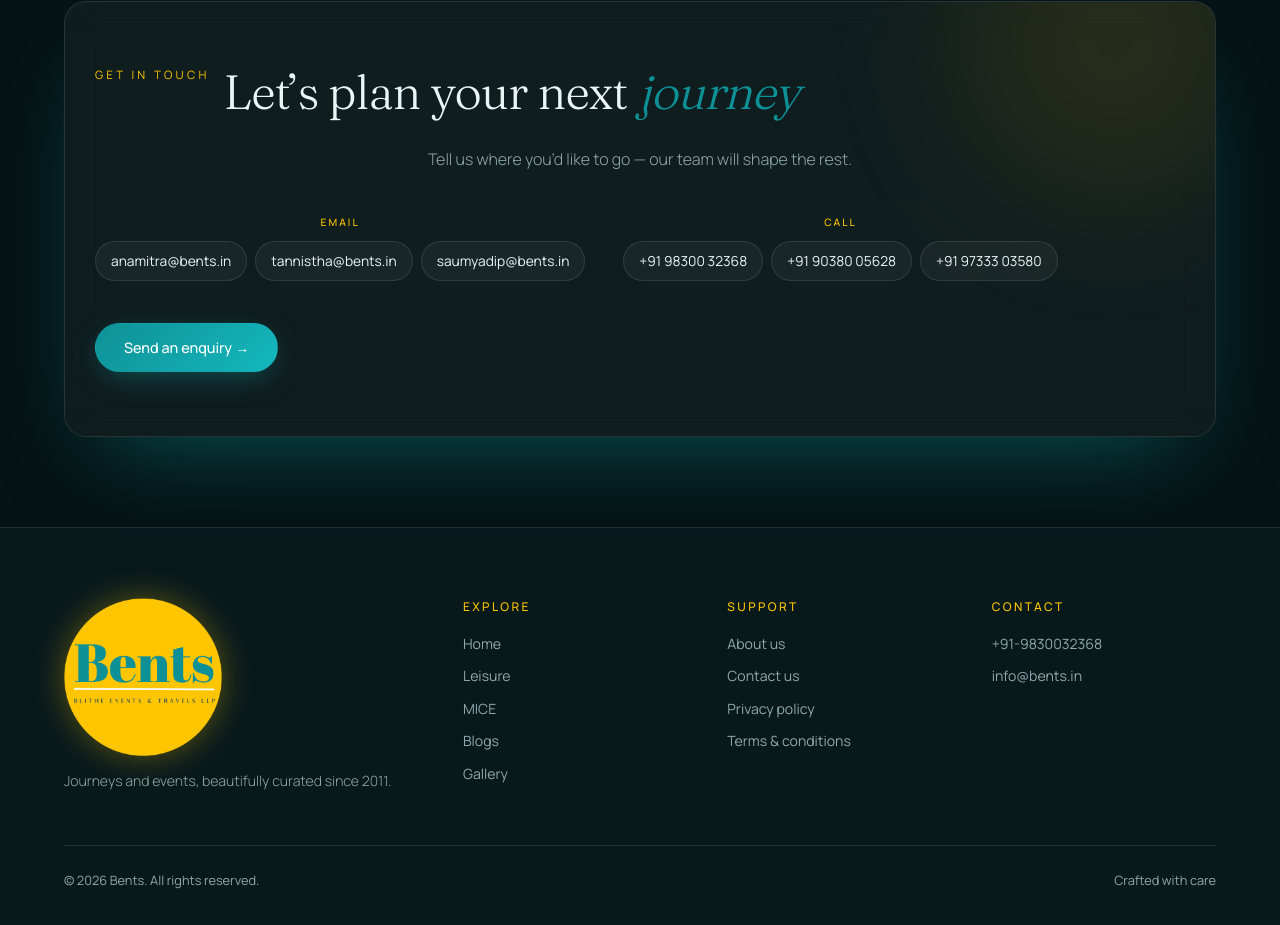
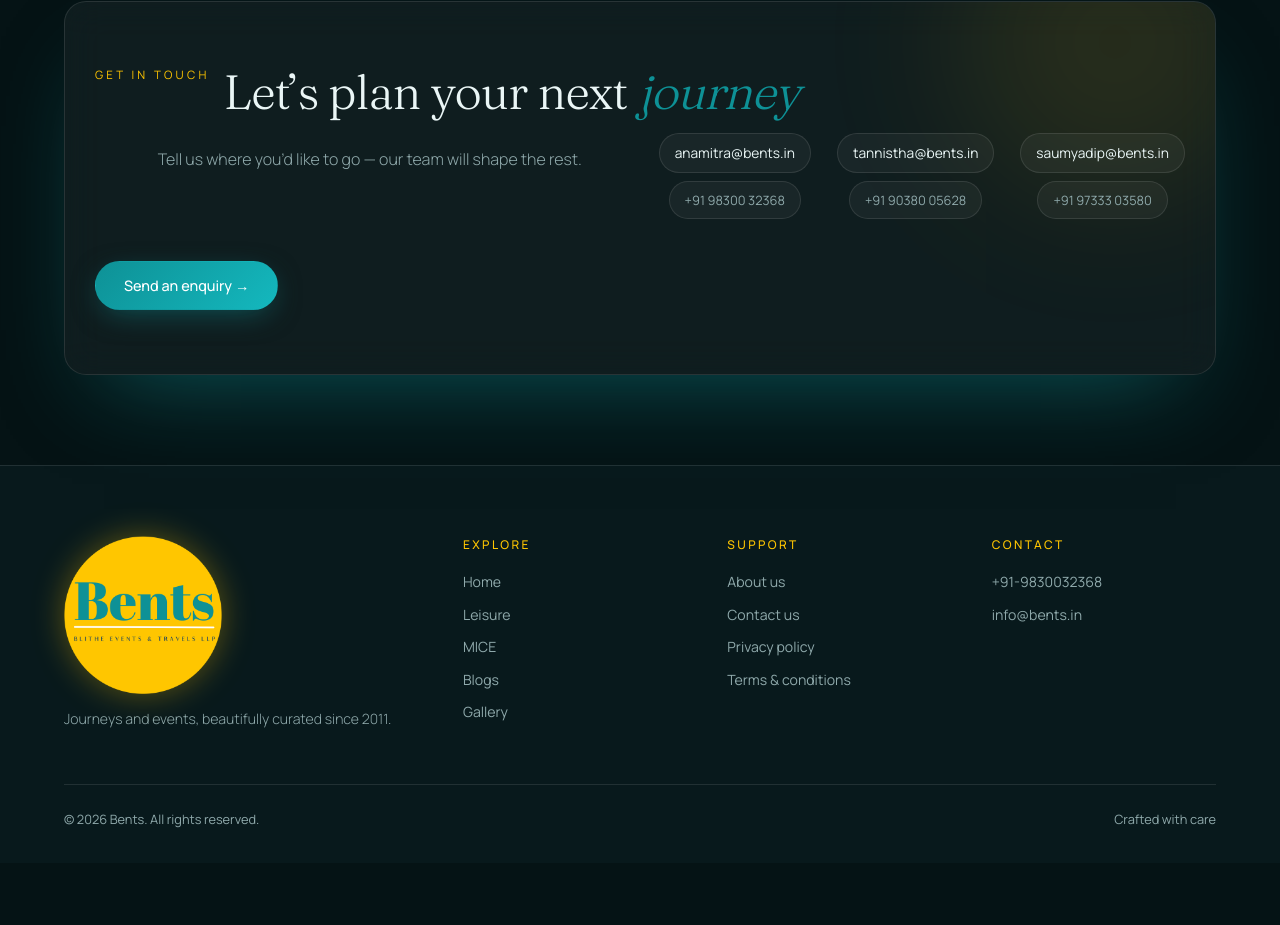
Before and after one commit to DEBOJEETDAS36/t2, a Next.js app: page /about in a window 1280 px wide. Shown: the part 7320-8245 px from the top of the page. After the commit the page ends 8183 px from the top, so only its background shows below. Built offline with nearby package versions, Linux system fonts and the light colour scheme.

Commit message:
Phone no and email grouped in about page

```diff
--- a/app/globals.css
+++ b/app/globals.css
@@ -763,12 +763,11 @@ button:disabled,[aria-disabled="true"]{cursor:not-allowed}
 .abt-cta:before{z-index:0}
 .abt-cta>*{position:relative;z-index:1}
 .abt-cta .sub{margin:14px auto 22px}
-.abt-contact{display:flex;justify-content:center;gap:38px;flex-wrap:wrap;margin:0 0 28px}
-.abt-contact>div{display:grid;gap:10px;justify-items:center}
-.abt-contact small{color:var(--gold);font-size:.64rem;font-weight:500;letter-spacing:.2em;text-transform:uppercase}
-.abt-contact-row{display:flex;flex-wrap:wrap;justify-content:center;gap:8px}
-.abt-contact-row a{padding:8px 15px;border:1px solid var(--line);border-radius:99px;background:var(--card);font-size:.86rem;transition:all .4s var(--ease)}
-.abt-contact-row a:hover{border-color:var(--gold);color:var(--gold);transform:translateY(-3px);box-shadow:0 10px 24px -14px rgba(255,198,0,.55)}
+.abt-contact{display:flex;justify-content:center;gap:26px;flex-wrap:wrap;margin:0 0 28px;align-items:flex-start}
+.abt-contact-person{display:grid;gap:8px;justify-items:center}
+.abt-contact-person a{padding:8px 15px;border:1px solid var(--line);border-radius:99px;background:var(--card);font-size:.86rem;transition:all .4s var(--ease)}
+.abt-contact-person a.tel{font-size:.8rem;color:var(--mute)}
+.abt-contact-person a:hover{border-color:var(--gold);color:var(--gold);transform:translateY(-3px);box-shadow:0 10px 24px -14px rgba(255,198,0,.55)}
 /* Keep reveal's stagger for opacity, but let hover motion run without the reveal delay. */
 .pg .abt-panel[data-vis],.pg .abt-person[data-vis],.pg .abt-mice-card[data-vis],.pg .abt-event[data-vis],.pg .abt-pillar[data-vis],.pg .abt-office[data-vis]{
   transition:opacity 1s var(--ease) var(--d,0s),transform .7s var(--ease) 0s,box-shadow .7s var(--ease) 0s,border-color .5s
--- a/components/AboutContent.tsx
+++ b/components/AboutContent.tsx
@@ -170,8 +170,12 @@ export default function AboutContent() {
             <h2>Let’s plan your next <em>journey</em></h2>
             <p className="sub">Tell us where you’d like to go — our team will shape the rest.</p>
             <div className="abt-contact">
-              <div><small>Email</small><div className="abt-contact-row">{A.emails.map(e => <a key={e} href={`mailto:${e}`}>{e}</a>)}</div></div>
-              <div><small>Call</small><div className="abt-contact-row">{A.phones.map(p => <a key={p} href={`tel:${p.replace(/\s/g, '')}`}>{p}</a>)}</div></div>
+              {A.contacts.map(([e, p]) => (
+                <div className="abt-contact-person" key={e}>
+                  <a href={`mailto:${e}`}>{e}</a>
+                  <a className="tel" href={`tel:${p.replace(/\s/g, '')}`}>{p}</a>
+                </div>
+              ))}
             </div>
             <Link href="/contact" className="btn pri">Send an enquiry →</Link>
           </div>
--- a/data/about.ts
+++ b/data/about.ts
@@ -75,6 +75,10 @@ export const ABOUT = {
     ['Hyderabad', 'Branch office · Telangana', 'Building No. H5/497, Near Hi-Tech City, Izzath Nagar, Kondapur, Hyderabad, 500084', false],
     ['Kochi', 'Branch office · Kerala', 'Suite F6, LR Tower, 39/2475-B1, South Janatha Road, Palarivattom, Kochi, Ernakulam, Kerala – 682025', false],
   ] as [string, string, string, boolean][],
-  phones: ['+91 98300 32368', '+91 90380 05628', '+91 97333 03580'],
-  emails: ['anamitra@bents.in', 'tannistha@bents.in', 'saumyadip@bents.in'],
+  // [email, phone] — paired per person
+  contacts: [
+    ['anamitra@bents.in', '+91 98300 32368'],
+    ['tannistha@bents.in', '+91 90380 05628'],
+    ['saumyadip@bents.in', '+91 97333 03580'],
+  ] as [string, string][],
 }
```
